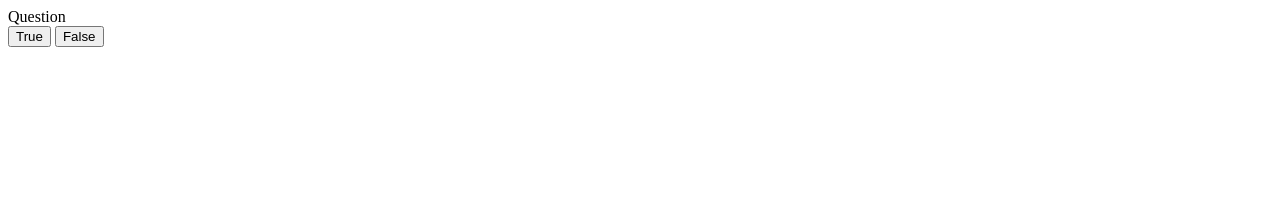
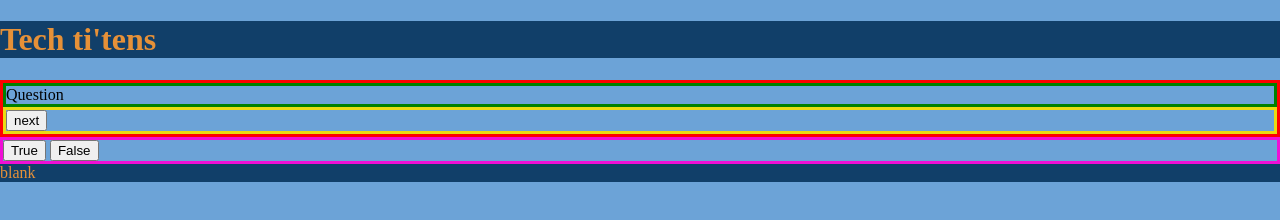
Before and after one commit to carey-andrew/bc15-w8-project-front-end-tech-ti-tens, a plain HTML site: page index.html in a window 1280 px wide. Drawn offline with Linux system fonts and the light colour scheme.

Commit message:
css started

```diff
--- a/index.html
+++ b/index.html
@@ -4,18 +4,31 @@
     <meta charset="UTF-8" />
     <meta name="viewport" content="width=device-width, initial-scale=1.0" />
     <title>Tech Ti'tens Revision tool</title>
+    <link rel="stylesheet" href="styles.css">
+    <script defer src="main.js"></script>
   </head>
-  <header></header>
+
   <body>
+    <header>
+      <h1>Tech ti'tens</h1>
+    </header>
     <div id="container">
-      <div id="question-container"></div>
-      <div id="question">Question</div>
-      <div id="next-button"></div>
+      <div id="question-container">
+        <div id="question-text">Question</div>
+      </div>
+
+      <div id="next-button">
+        <button type="button">next</button>
+      </div>
     </div>
+
     <div id="tf-buttons">
       <button type="button" id="true-button">True</button>
       <button type="button" id="false-button">False</button>
     </div>
+
+    <footer>
+      blank
+    </footer>
   </body>
-  <footer></footer>
 </html>
--- /dev/null
+++ b/styles.css
@@ -0,0 +1,34 @@
+#container {
+border: solid 3px red;
+}
+
+#question-container {
+    border: solid 3px green;
+}
+
+#next-button {
+    border: solid 3px rgb(233, 219, 19);
+
+}
+
+#tf-buttons {
+    border: solid 3px rgb(240, 15, 214);
+
+}
+
+header {
+    background-color:#113F69;
+    color: #E69138;
+
+}
+
+footer {
+    background-color: #113F69;
+    color: #E69138
+}
+
+body {
+    margin: 0;
+    padding: 0;
+    background-color: #6CA3D7;
+}
```
Also changed, not shown: index.css (deleted), index.js (deleted), main.js (added).
